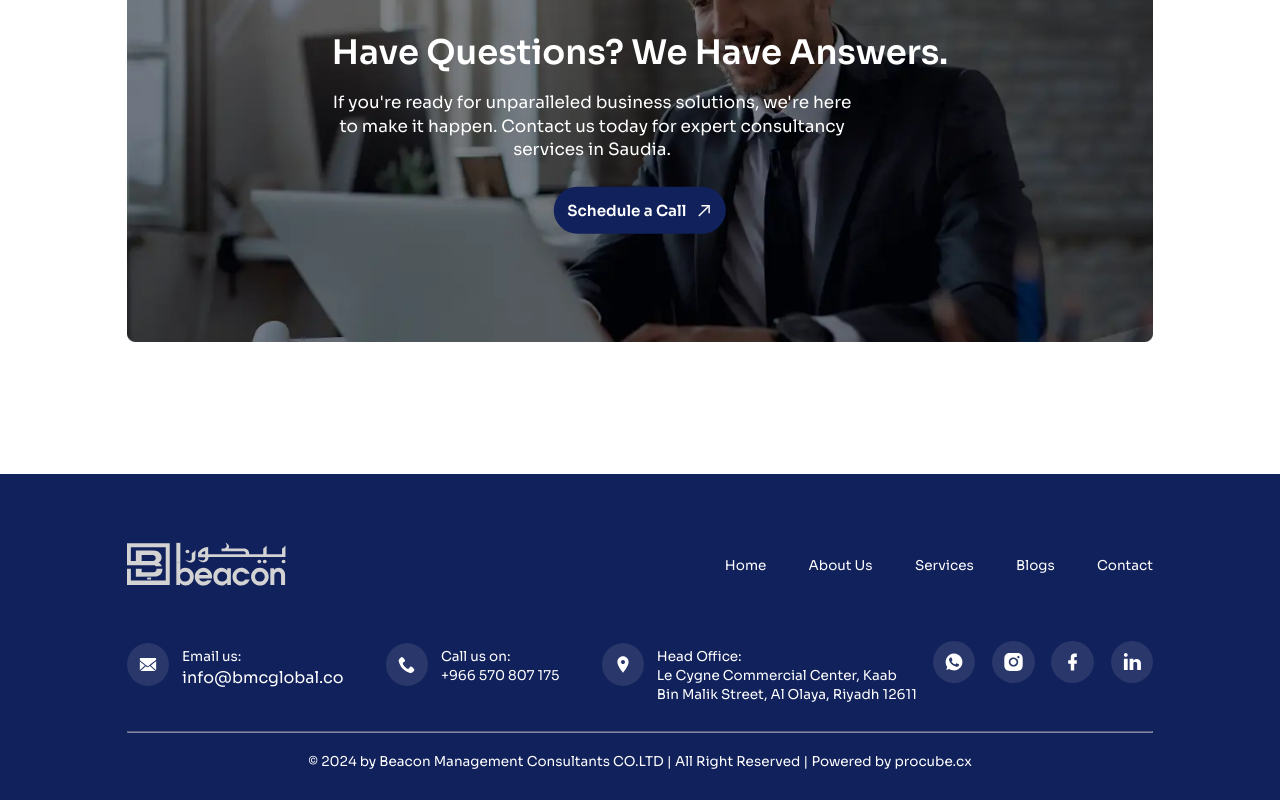
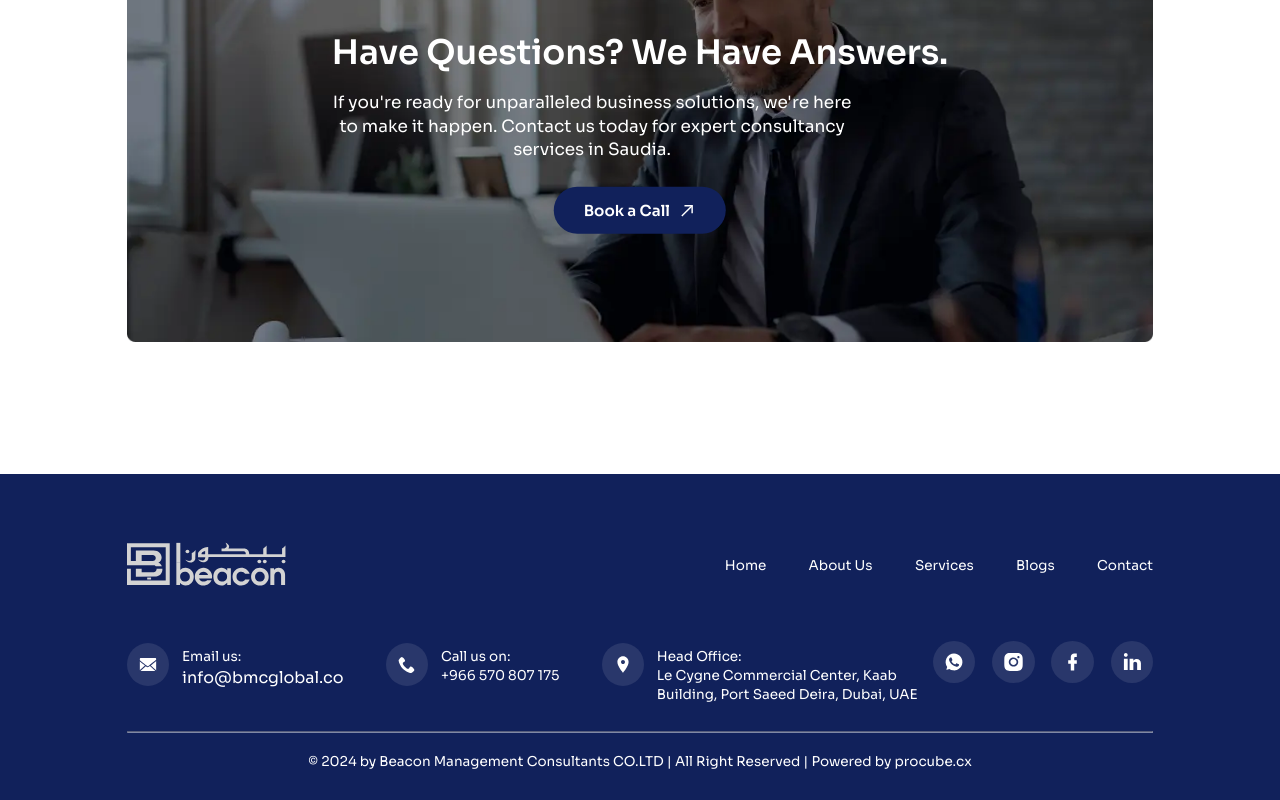
Before and after one commit to beacon-global/beaconSaudi, a Next.js app: page /pages/Services in a window 1280 px wide. Shown: the part 4010-4810 px from the top of the page. Built offline with nearby package versions, Linux system fonts and the light colour scheme.

Commit message:
new changes

```diff
--- a/src/app/components/WhatsAppChat/WhatsAppChat.js
+++ b/src/app/components/WhatsAppChat/WhatsAppChat.js
@@ -3,10 +3,10 @@ import Image from "next/image";
 import { useState } from "react";
 import styles from "./whatsappchat.module.css";
 
-const WhatsAppChat = () => {
+const WhatsAppChat = ({ beaconSaudi }) => {
   const [isCardVisible, setIsCardVisible] = useState(false);
 
-  const offices = [
+  const offices1 = [
     {
       img: "/office.png",
       name: "",
@@ -32,6 +32,17 @@ const WhatsAppChat = () => {
       location: "Jazan",
     },
   ];
+
+  const beaconSaudiPage = [
+    {
+      img: "/office.png",
+      name: "",
+      number: "+971568352250",
+      location: "Dubai",
+    },
+  ]
+
+  const offices = beaconSaudi ? beaconSaudiPage : offices1;
 
   const handleChatIconClick = () => {
     setIsCardVisible(!isCardVisible);
--- a/src/app/components/WhySaudiInner/Footer/Footer.js
+++ b/src/app/components/WhySaudiInner/Footer/Footer.js
@@ -2,7 +2,7 @@ import Image from "next/image";
 import styles from "./footer.module.css";
 import React from "react";
 
-function Footer({ contactNumber, email }) {
+function Footer({ contactNumber, email, address }) {
   return (
     <div className={styles.footerContainer}>
       <div className={styles.topContainer}>
@@ -95,12 +95,10 @@ function Footer({ contactNumber, email }) {
               <div className={styles.footerContactTextDetails}>
                 <p>Head Office:</p>
                 <p className={styles.dAddress}>
-                  Le Cygne Commercial Center, Kaab
-                  <br /> Bin Malik Street, Al Olaya, Riyadh 12611
+                  {address || "Le Cygne Commercial Center, Kaab Building, Port Saeed Deira, Dubai, UAE"}
                 </p>
                 <p className={styles.mAddress}>
-                  Le Cygne Commercial Center, Kaab Bin Malik Street, Al Olaya,
-                  Riyadh 12611
+                  {address || "Le Cygne Commercial Center, Kaab Bin Malik Street, Al Olaya, Riyadh 12611"}
                 </p>
               </div>
             </a>
--- a/src/app/components/WhySaudiInner/Header/Header.js
+++ b/src/app/components/WhySaudiInner/Header/Header.js
@@ -5,7 +5,7 @@ import React from "react";
 import styles from "./header.module.css";
 import { BtnComponent } from "../../ButtonComponent";
 
-function Header() {
+function Header({ phoneNumber }) {
   const pathname = usePathname();
 
   const menuList = [
@@ -42,14 +42,13 @@ function Header() {
                 >
                   <a
                     href={item.href}
-                    className={`${
-                      pathname !== undefined &&
+                    className={`${pathname !== undefined &&
                       pathname !== null &&
                       pathname !== "" &&
                       pathname === item.href
-                        ? styles.active
-                        : ""
-                    }`}
+                      ? styles.active
+                      : ""
+                      }`}
                   >
                     <div className={styles.listHoverTop}>{item.text}</div>
                     <div className={styles.listHoverBottom}>{item.text}</div>
@@ -59,9 +58,9 @@ function Header() {
             </ul>
           </div>
         </div>
-        <a href="tel:966 570 807 175">
+        <a href={`tel:${phoneNumber || "966570807175"}`}>
           <BtnComponent
-            buttonText="+ 966 570 807 175"
+            buttonText={phoneNumber || "+ 966 570 807 175"}
             header={true}
             bg="#11215B"
             arrow={true}
--- a/src/app/components/WhySaudiInner/Hero/Hero.js
+++ b/src/app/components/WhySaudiInner/Hero/Hero.js
@@ -28,7 +28,7 @@ const Hero = () => {
         <a href="/pages/Contact/">
           <div className={styles.btnMargin}>
             <BtnComponent
-              buttonText="Let's Talk"
+              buttonText="Book a Call"
               bg="#11215B"
               arrow={true}
               color="#ffffff"
--- a/src/app/contents/Data.js
+++ b/src/app/contents/Data.js
@@ -110,7 +110,7 @@ const container5 = {
       img: "/Container5/6.webp",
       cardHeading: "DIRIYAH",
       description:
-      "Experience over 600 years of authentic Najdi culture and history through a unique heritage experience. Including a world-class residential living at the incredible Diriyah."
+        "Experience over 600 years of authentic Najdi culture and history through a unique heritage experience. Including a world-class residential living at the incredible Diriyah."
     },
     {
       img: "/Container5/7.webp",
@@ -122,7 +122,7 @@ const container5 = {
       img: "/Container5/8.webp",
       cardHeading: "Roshn Project",
       description:
-      "ROSHN is a national community developer that creates exceptional neighborhoods that are welcoming, vibrant, and wonderful places to live."
+        "ROSHN is a national community developer that creates exceptional neighborhoods that are welcoming, vibrant, and wonderful places to live."
     }
   ],
 };
@@ -216,7 +216,7 @@ const contactBanner = {
   sectionTitle: "Have Questions? We Have Answers.",
   description:
     "If you're ready for unparalleled business solutions, we're here to make it happen. Contact us today for expert consultancy services in Saudia.",
-  btnText: " Schedule a Call",
+  btnText: "Book a Call",
 };
 
 export {
```
Also changed, not shown: src/app/pages/WhySaudi/page.js (+4 -3 lines).
